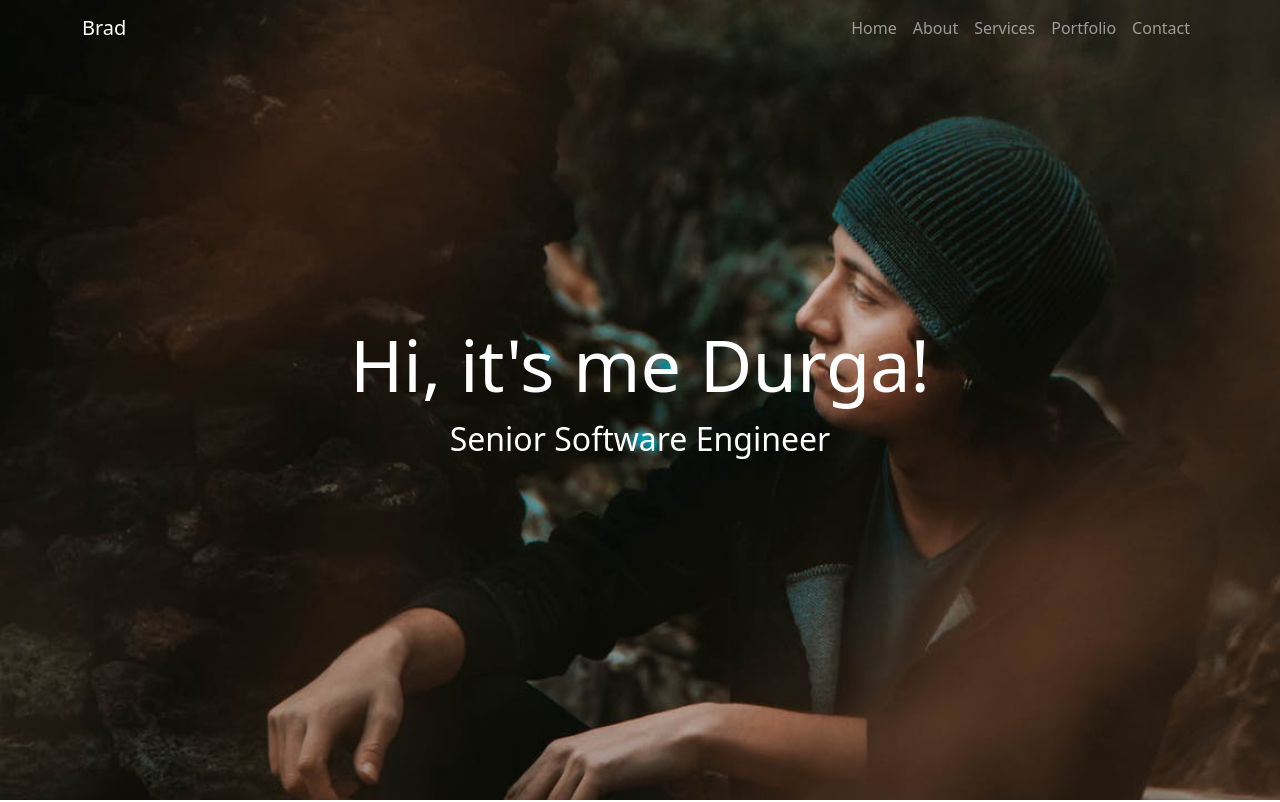
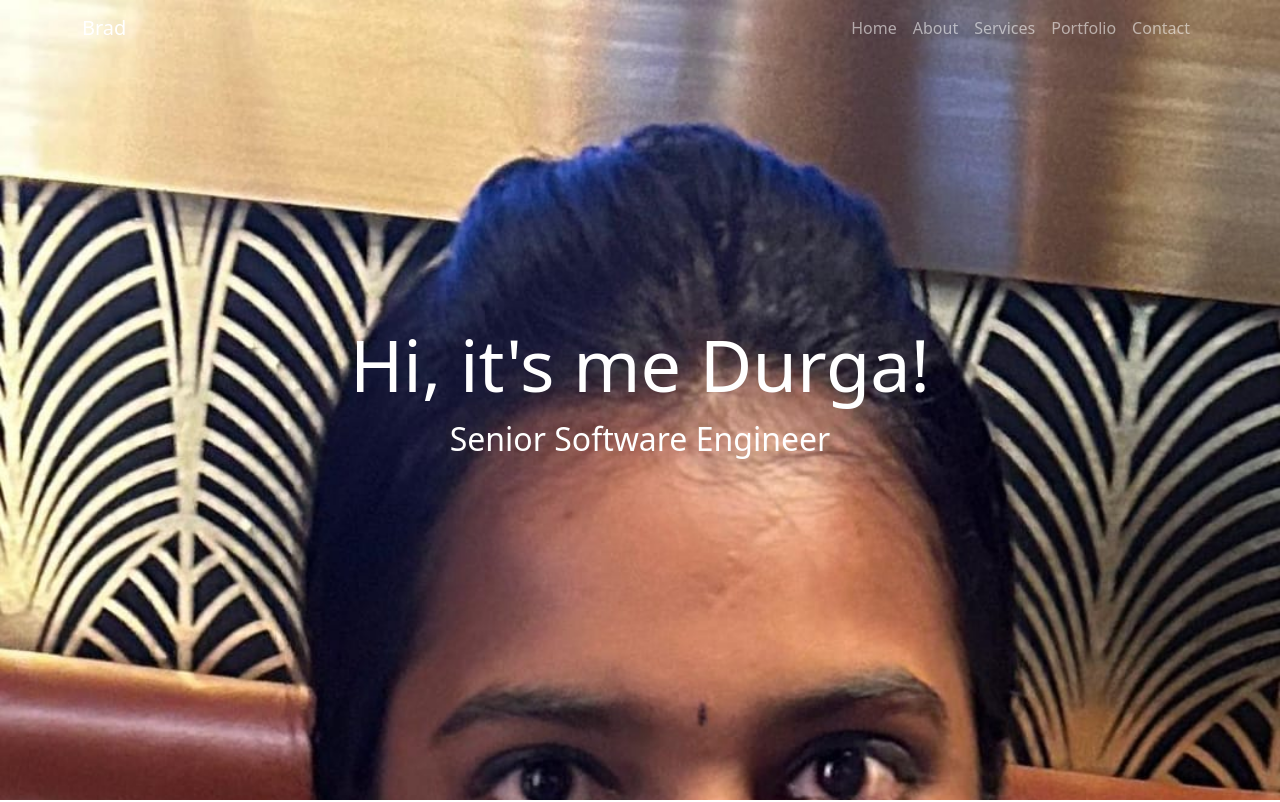
Before and after one commit to Durga-devi-m/Durga-devi-m.github.io, a plain HTML site: page index.html in a window 1280 px wide. Shown: the top 802 px of the page. Drawn offline with nearby package versions, Linux system fonts and the light colour scheme.

Commit message:
Update style.css

```diff
--- a/style.css
+++ b/style.css
@@ -6,7 +6,7 @@
 /* hero background image */
 .bgimage {
     height:100vh;
-    background: url('images/heroImage.jpeg');
+    background: url('images/durga.jpeg');
     background-size:cover;
     position:relative;
 }
```
